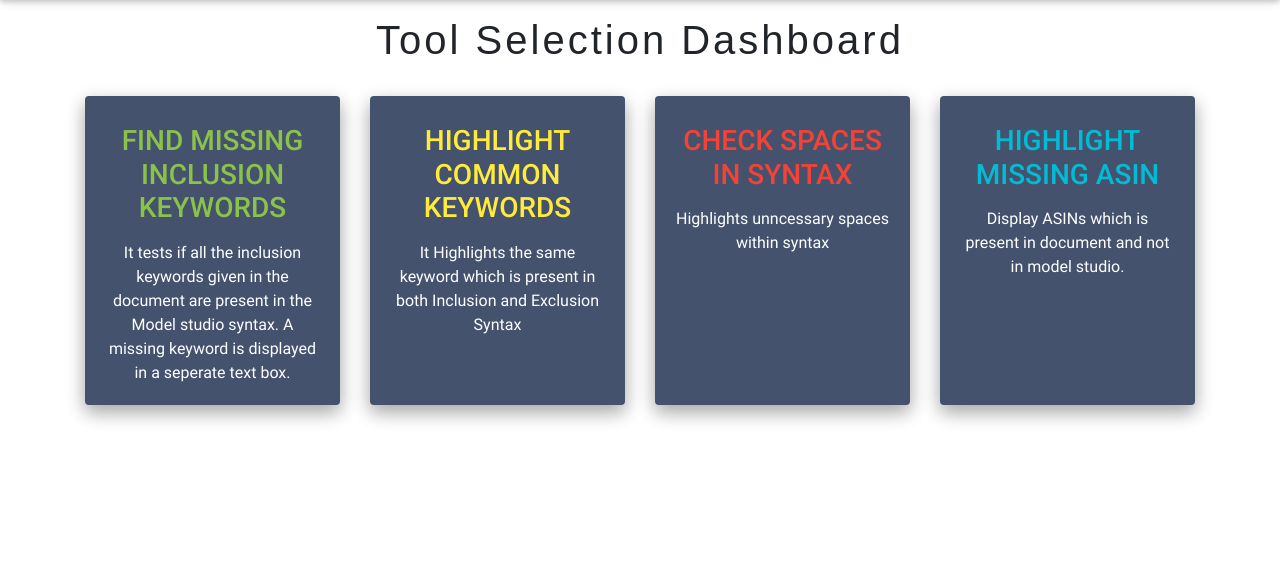
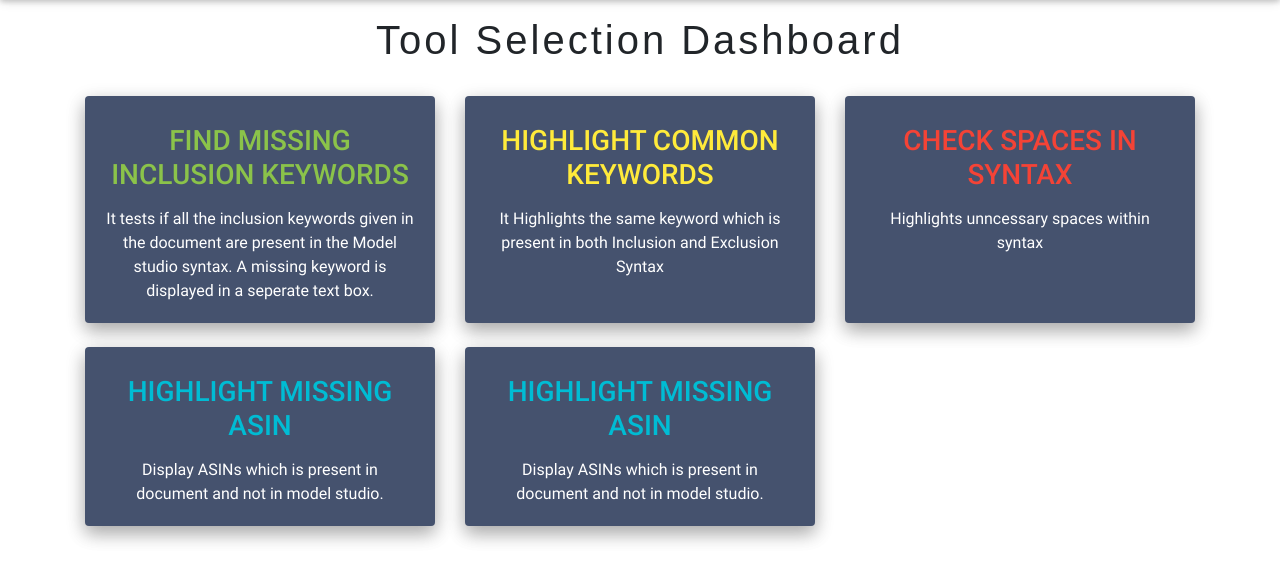
Before and after one commit to Divyakrishnaiah/HygieneCheckTool, a Flask app: page /dashboard in a window 1280 px wide. Shown: the part 56-638 px from the top of the page. Run offline with Flask 2, Linux system fonts and the light colour scheme; some libraries are stand-ins or nearby versions.

Commit message:
added asin functionality

```diff
--- a/app/app.py
+++ b/app/app.py
@@ -85,5 +85,21 @@ def sendmissingkeys():
 def getmissingkeywords(dockeys, modelsyx):
     missing = ['str1','str2']
     return missing
+
+@app.route('/asin')
+def asin():
+    return render_template('asin.html')
+
+@app.route('/findasin',methods=['POST'])
+def findMissingAsin():
+    doc = request.form['doc'].splitlines()
+    mod = request.form['mod'].splitlines()
+    words = []
+    for d in doc:
+        if d not in mod:
+            words.append(d)
+    res = {"result" : words}
+    return json.dumps(res)
+
 if __name__ == "__main__":
     app.run(debug=True,host='0.0.0.0',port=8970)
--- a/app/templates/dashboard.html
+++ b/app/templates/dashboard.html
@@ -29,7 +29,7 @@
     <h4 class="text-center py-4 theading mt-5">Tool Selection Dashboard</h4>
       <div class="container">
         <div class="row">
-            <div class="col-lg-3 col-md-12 mb-4">
+            <div class="col-lg-4 col-md-12 mb-4">
                 <div class="card mdb-color text-center z-depth-2 h-100">
                     <div class="card-body">
                         <a href="/missingkeywords">
@@ -39,7 +39,7 @@
                     </div>
                 </div>
             </div>
-            <div class="col-lg-3 col-md-12 mb-4">
+            <div class="col-lg-4 col-md-12 mb-4">
                 <div class="card mdb-color text-center z-depth-2 h-100">
                     <div class="card-body">
                         <a href="/commonkeywords">
@@ -49,7 +49,7 @@
                     </div>
                 </div>
             </div>
-            <div class="col-lg-3 col-md-12 mb-4">
+            <div class="col-lg-4 col-md-12 mb-4">
                 <div class="card mdb-color text-center z-depth-2 h-100">
                     <div class="card-body">
                         <a href="#">
@@ -59,10 +59,22 @@
                     </div>
                 </div>
             </div>
-            <div class="col-lg-3 col-md-12 mb-4">
+        </div>
+        <div class="row">
+            <div class="col-lg-4 col-md-12 mb-4">
                 <div class="card mdb-color text-center z-depth-2 h-100">
                     <div class="card-body">
-                        <a href="#">
+                        <a href="/asin">
+                            <h3 class="text-uppercase font-weight-bold cyan-text mt-2 mb-3"><strong>Highlight missing ASIN</strong></h3>
+                        </a>
+                        <p class="white-text mb-0">Display ASINs which is present in document and not in model studio.</p>
+                    </div>
+                </div>
+            </div>
+            <div class="col-lg-4 col-md-12 mb-4">
+                <div class="card mdb-color text-center z-depth-2 h-100">
+                    <div class="card-body">
+                        <a href="/asin">
                             <h3 class="text-uppercase font-weight-bold cyan-text mt-2 mb-3"><strong>Highlight missing ASIN</strong></h3>
                         </a>
                         <p class="white-text mb-0">Display ASINs which is present in document and not in model studio.</p>
```
Also changed, not shown: app/static/js/main.js (+15 -0 lines), app/templates/asin.html (added, +88 -0 lines).
